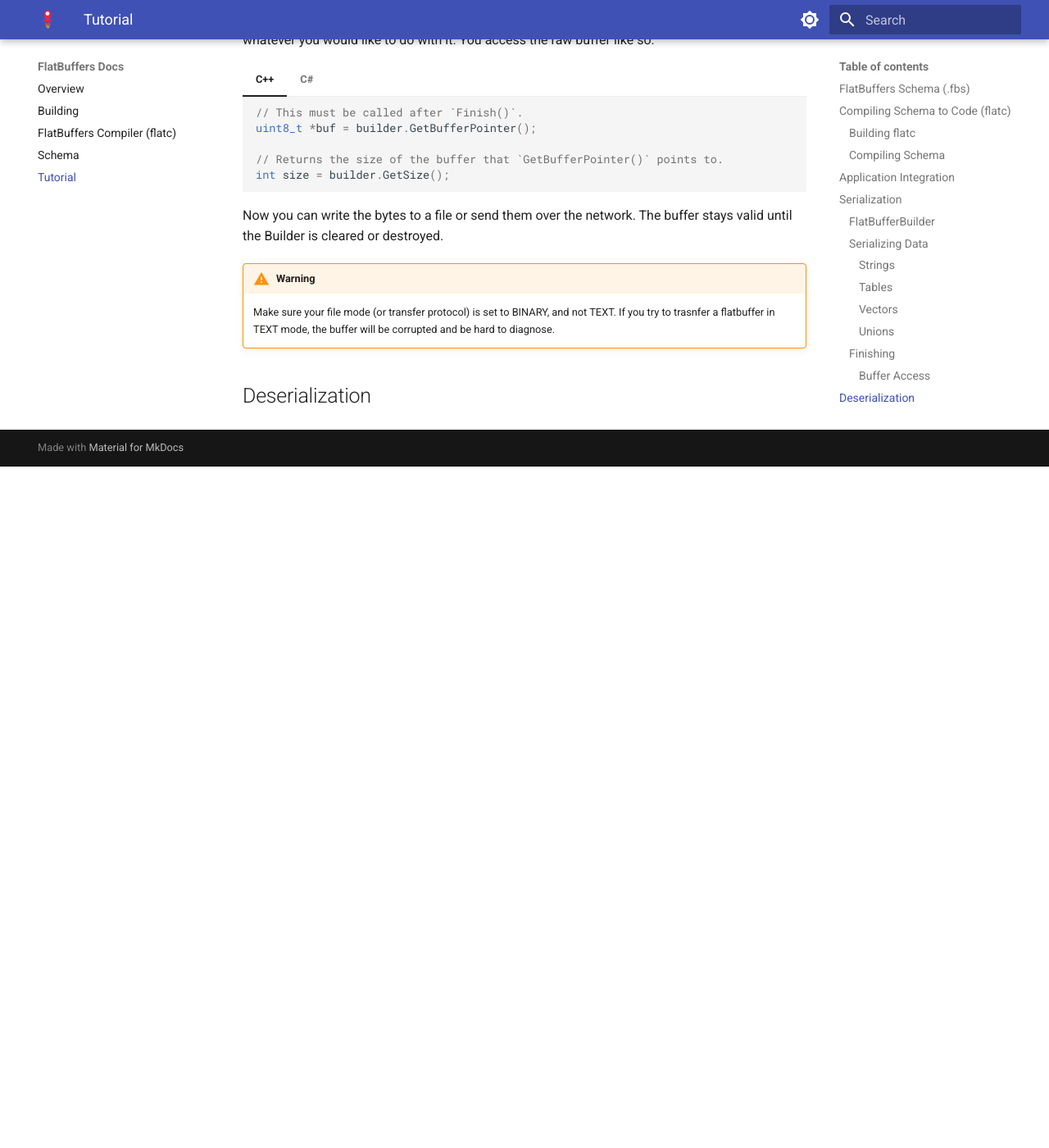
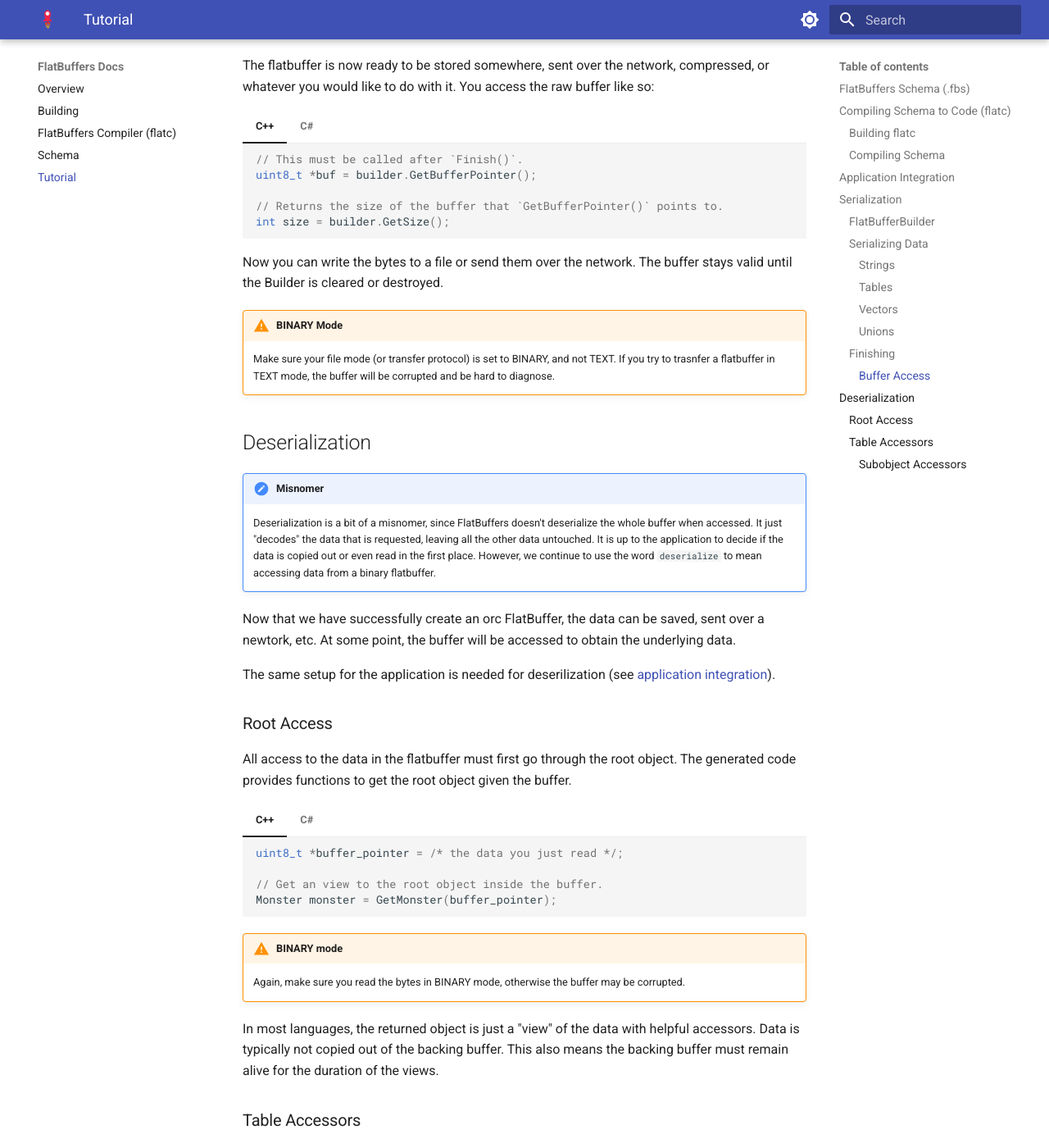
Before and after one commit to dbaileychess/flatbuffers-mkdocs, an MkDocs documentation site: the page built from docs/tutorial.md, in a window 1280 px wide and 1400 px high, scrolled down 7374 px. Shown: the whole window at 82% size. Built offline with MkDocs 1.6.1 and Material for MkDocs 9.7.7, drawn with Linux system fonts in a browser that asks for light colours; before the commit the page ends 7943 px from its top, so only the background shows below that; some of the changed text lies outside the part shown.

Commit message:
Adding Deserialization Tutorial Content

````diff
--- a/docs/tutorial.md
+++ b/docs/tutorial.md
@@ -181,6 +181,9 @@
     ```c++
     #include "monster_generated.h" // This was generated by `flatc`
     #include "flatbuffers.h" // The runtime library for C++
+
+    // Simplifies naming in the following examples.
+    using namespace MyGame::Sample; // Specified in the schema.
     ```
 
 === "C#"
@@ -556,10 +559,115 @@
 Now you can write the bytes to a file or send them over the network. The buffer
 stays valid until the Builder is cleared or destroyed.
 
-!!! warning
+!!! warning "BINARY Mode"
 
     Make sure your file mode (or transfer protocol) is set to BINARY, and not
     TEXT. If you try to trasnfer a flatbuffer in TEXT mode, the buffer will be
     corrupted and be hard to diagnose.
 
 ## Deserialization
+
+!!! note "Misnomer"
+
+    Deserialization is a bit of a misnomer, since FlatBuffers doesn't
+    deserialize the whole buffer when accessed. It just "decodes" the data that
+    is requested, leaving all the other data untouched. It is up to the
+    application to decide if the data is copied out or even read in the first
+    place. However, we continue to use the word `deserialize` to mean accessing
+    data from a binary flatbuffer.
+
+Now that we have successfully create an orc FlatBuffer, the data can be saved,
+sent over a newtork, etc. At some point, the buffer will be accessed to obtain
+the underlying data.
+
+The same setup for the application is needed for deserilization (see
+[application integration](#application-integration)).
+
+### Root Access
+
+All access to the data in the flatbuffer must first go through the root object.
+The generated code provides functions to get the root object given the buffer.
+
+=== "C++"
+
+    ```c++
+    uint8_t *buffer_pointer = /* the data you just read */;
+
+    // Get an view to the root object inside the buffer.
+    Monster monster = GetMonster(buffer_pointer);
+    ```
+
+=== "C#"
+
+    ```c#
+    byte[] bytes = /* the data you just read */
+
+    // Get an view to the root object inside the buffer.
+    Monster monster = Monster.GetRootAsMonster(new ByteBuffer(bytes));
+    ```
+
+!!! warning "BINARY mode"
+
+    Again, make sure you read the bytes in BINARY mode, otherwise the buffer may
+    be corrupted.
+
+In most languages, the returned object is just a "view" of the data with helpful
+accessors. Data is typically not copied out of the backing buffer. This also
+means the backing buffer must remain alive for the duration of the views.
+
+### Table Accessors
+
+If you look in the generated files from the schema compiler, you will see it
+generated accessors for all non-`deprecated` fields of a `table`. For example,
+the accessors of the `Monster` root table would look like:
+
+=== "C++"
+
+    ```c++
+    auto hp = monster->hp();
+    auto mana = monster->mana();
+    auto name = monster->name()->c_str();
+    ```
+
+=== "C#"
+
+    ```c#
+    // For C#, unlike most other languages support by FlatBuffers, most values
+    // (except for vectors and unions) are available as properties instead of
+    // accessor methods.
+    var hp = monster.Hp;
+    var mana = monster.Mana;
+    var name = monster.Name;
+    ```
+
+These accessors should hold `300`, `150`, and `"Orc"` respectively.
+
+!!! note "Default Values"
+
+    The default value of `150` wasn't stored in the `mana` field, but we are
+    still able to retreive it. That is because the generated accesors return a
+    hard-coded default value when it doesn't find the value in the buffer.
+
+#### Subobject Accessors
+
+To access sub-objects, in the case of our `pos`, which is a `Vec3`:
+
+=== "C++"
+
+    ```c++
+    auto pos = monster->pos();
+    auto x = pos->x();
+    auto y = pos->y();
+    auto z = pos->z();
+    ```
+
+=== "C#"
+
+    ```c#
+    var pos = monster.Pos.Value;
+    var x = pos.X;
+    var y = pos.Y;
+    var z = pos.Z;
+    ```
+
+`x`, `y`, and `z` will contain `1.0`, `2.0`, and `3.0` respectively.
````
